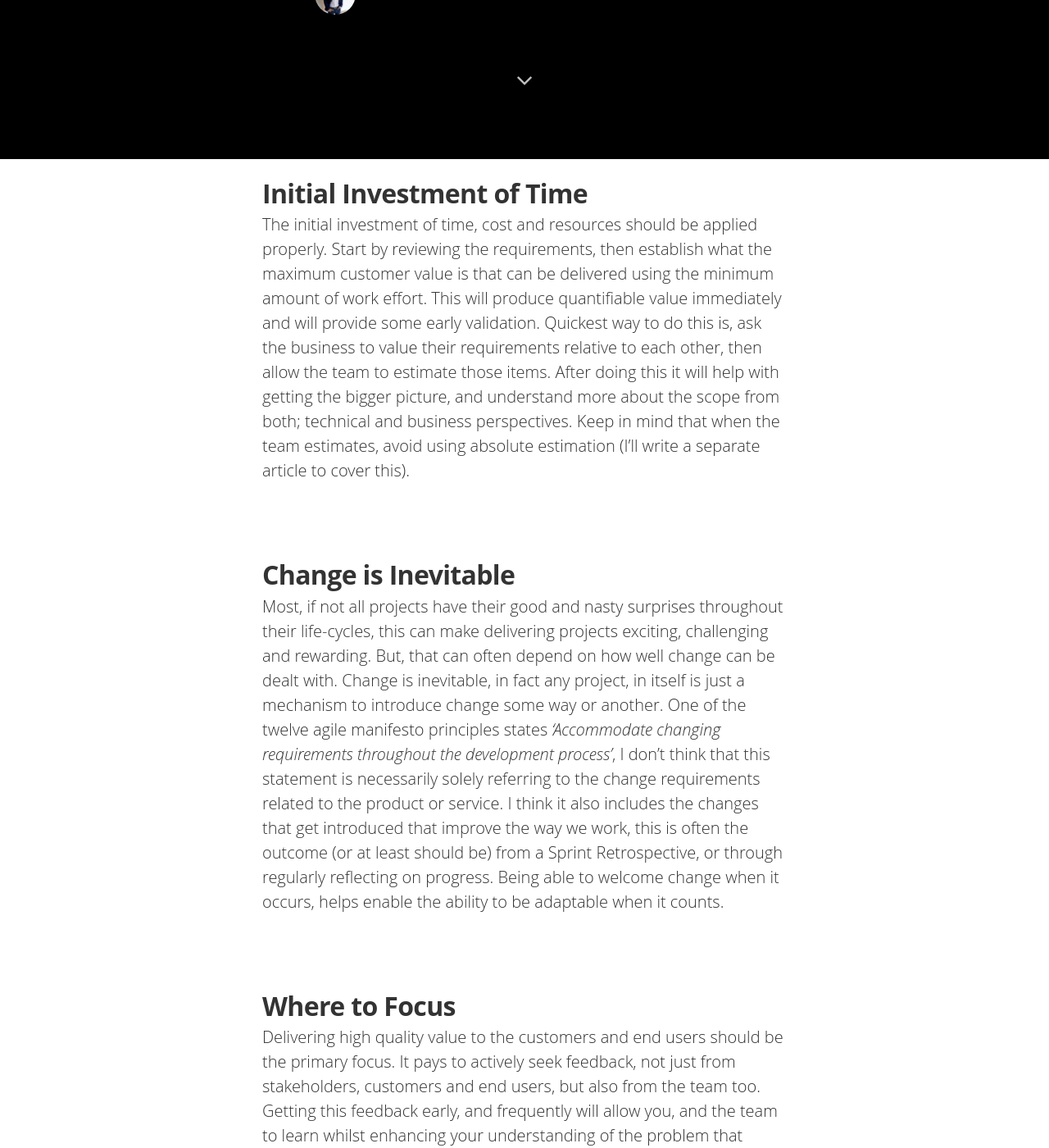
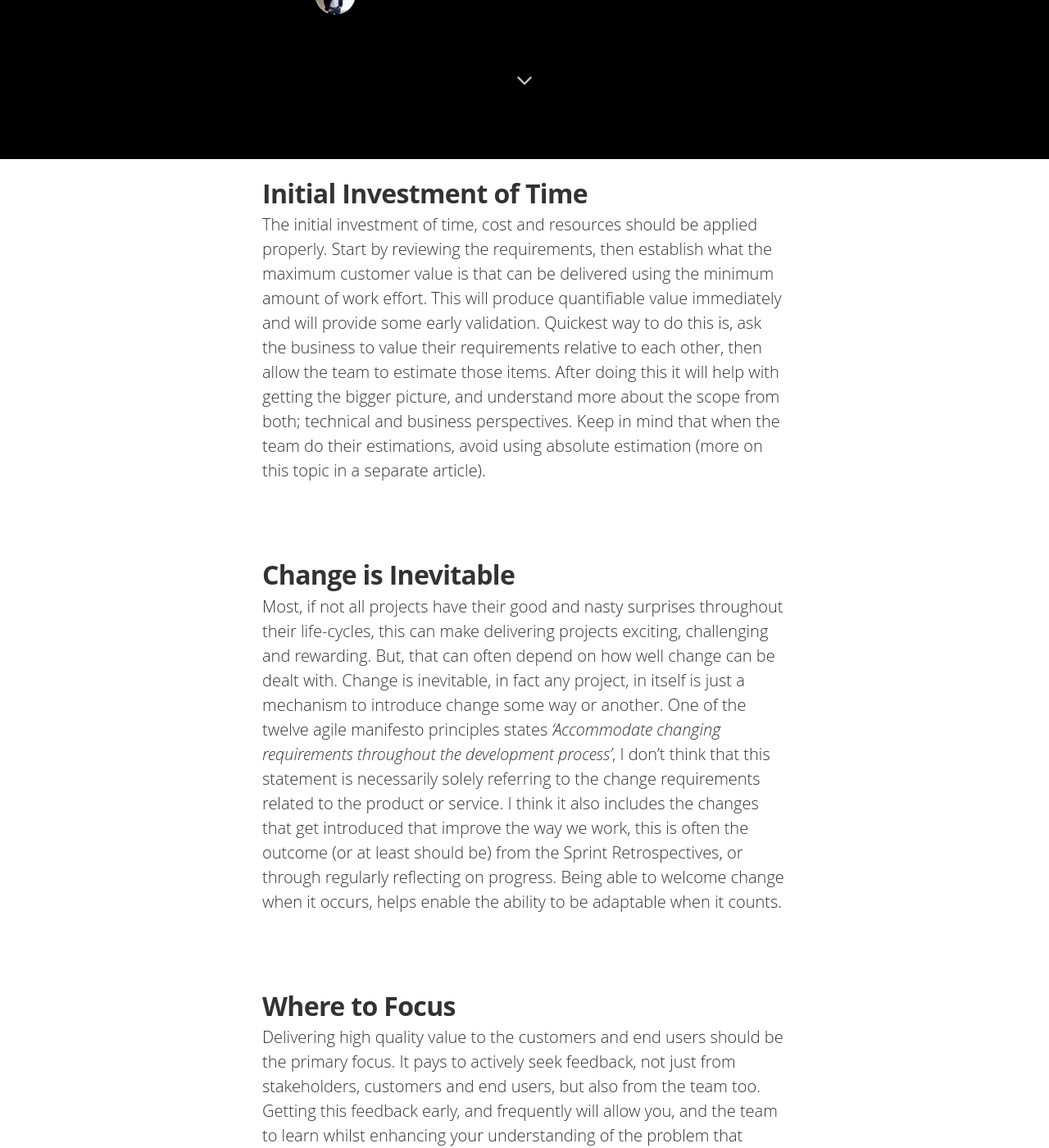
Before and after one commit to IamJackReed/JackReed, a Jekyll site: the page built from _posts/2017-09-21-taking-advantage-of-being-agile.markdown, in a window 1280 px wide and 1400 px high, scrolled down 1206 px. Shown: the whole window at 82% size. Built offline with Jekyll 4.4.1, drawn with Linux system fonts in a browser that asks for light colours; nearby versions of some CDN libraries; some web fonts are replaced; comment, search, counter and statistics services are not loaded; some of the changed text lies outside the part shown.

Commit message:
Update 2017-09-21-taking-advantage-of-being-agile.markdown

```diff
--- a/_posts/2017-09-21-taking-advantage-of-being-agile.markdown
+++ b/_posts/2017-09-21-taking-advantage-of-being-agile.markdown
@@ -13,16 +13,16 @@
 </span>
 
 #  Initial Investment of Time
-<span style="color:#00000; font-family: 'open sans'; font-size: 1em; font-size: 20px; font-weight: 200; hyphens: none;">The initial investment of time, cost  and resources should be applied properly. Start by reviewing the requirements, then establish what the maximum customer value is that can be delivered using the minimum amount of work effort. This will produce quantifiable value immediately and will provide some early validation. Quickest way to do this is, ask the business to value their requirements relative to each other, then allow the team to estimate those items. After doing this it will help with getting the bigger picture, and understand more about the scope from both; technical and business perspectives. Keep in mind that when the team estimates, avoid using absolute estimation (I'll write a separate article to cover this).</span>
+<span style="color:#00000; font-family: 'open sans'; font-size: 1em; font-size: 20px; font-weight: 200; hyphens: none;">The initial investment of time, cost  and resources should be applied properly. Start by reviewing the requirements, then establish what the maximum customer value is that can be delivered using the minimum amount of work effort. This will produce quantifiable value immediately and will provide some early validation. Quickest way to do this is, ask the business to value their requirements relative to each other, then allow the team to estimate those items. After doing this it will help with getting the bigger picture, and understand more about the scope from both; technical and business perspectives. Keep in mind that when the team do their estimations, avoid using absolute estimation (more on this topic in a separate article).</span>
 
 # Change is Inevitable
 <span style="color:#00000; font-family: 'open sans'; font-size: 1em; font-size: 20px; font-weight: 200; hyphens: none;">Most, if not all projects have their good and nasty surprises throughout their life-cycles, this can make delivering projects exciting, challenging and rewarding. But, that can often depend on how well change can be dealt with.
 Change is inevitable, in fact any project, in itself is just a mechanism to introduce change some way or another.
-One of the twelve agile manifesto principles states _'Accommodate changing requirements throughout the development process'_, I don't think that this statement is necessarily solely referring to the change requirements related to the product or service. I think it also includes the changes that get introduced that improve the way we work, this is often the outcome (or at least should be) from a Sprint Retrospective, or through regularly reflecting on progress. Being able to welcome change when it occurs, helps enable the ability to be adaptable when it counts. </span>
+One of the twelve agile manifesto principles states _'Accommodate changing requirements throughout the development process'_, I don't think that this statement is necessarily solely referring to the change requirements related to the product or service. I think it also includes the changes that get introduced that improve the way we work, this is often the outcome (or at least should be) from the Sprint Retrospectives, or through regularly reflecting on progress. Being able to welcome change when it occurs, helps enable the ability to be adaptable when it counts. </span>
 
 
 # Where to Focus
-<span style="color:#00000; font-family: 'open sans'; font-size: 1em; font-size: 20px; font-weight: 200; hyphens: none;">Delivering high quality value to the customers and end users should be the primary focus. It pays to actively seek feedback, not just from stakeholders, customers and end users, but also from the team too. Getting this feedback early, and frequently will allow you, and the team to learn whilst enhancing your understanding of the problem that you're all trying to solve. Always be on the lookout to take advantage from what you learn from feedback (improvement changes for the product or service), and the Retrospectives (improvement changes in the way the team work), and then pivot to change your direction accordingly.</span>
+<span style="color:#00000; font-family: 'open sans'; font-size: 1em; font-size: 20px; font-weight: 200; hyphens: none;">Delivering high quality value to the customers and end users should be the primary focus. It pays to actively seek feedback, not just from stakeholders, customers and end users, but also from the team too. Getting this feedback early, and frequently will allow you, and the team to learn whilst enhancing your understanding of the problem that you're all trying to solve. Always be on the lookout to take advantage from what you can learn from feedback (improvement changes for the product or service), and from the Retrospectives (improvement changes in the way the team work), and then pivot to change your direction accordingly.</span>
 
 
 # Regularly Introduce Small Changes of Improvements
```
